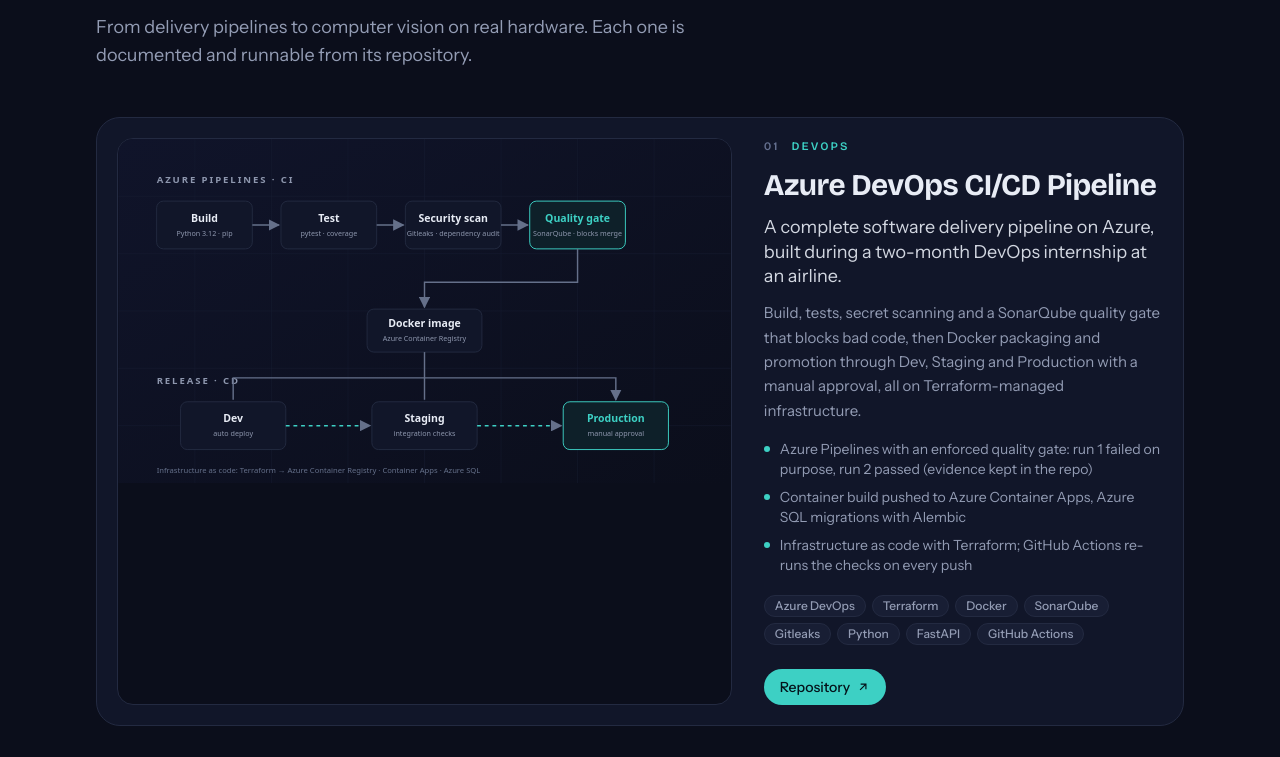
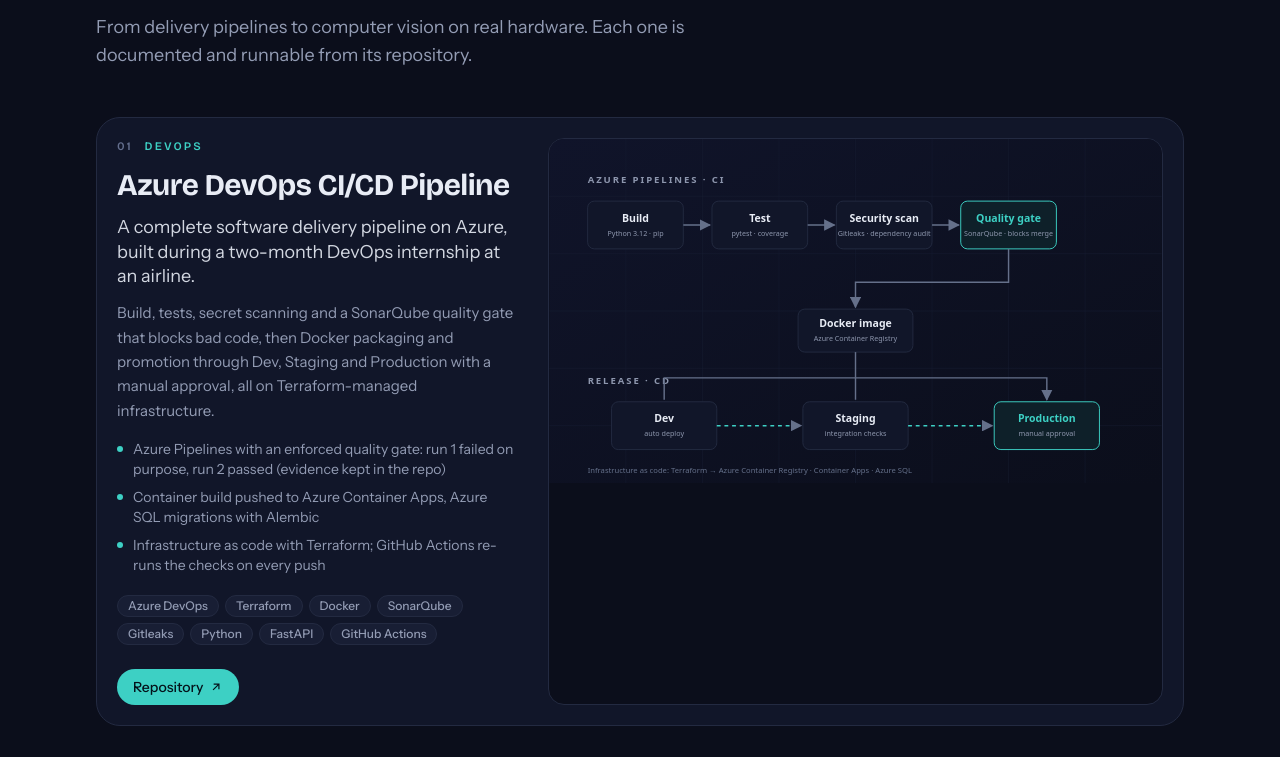
Before and after one commit to aziz-hizem/aziz-hizem.github.io, a React (Vite) app: page / in a window 1280 px wide. Shown: the part 920-1677 px from the top of the page. Built offline with nearby package versions, Linux system fonts and the light colour scheme.

Commit message:
Start the project cards with the text on the left

```diff
--- a/src/components/Featured.jsx
+++ b/src/components/Featured.jsx
@@ -2,7 +2,8 @@
 import { Accented, LinkButton, Section, Tag } from './ui'
 
 function ProjectCard({ project, index }) {
-  const flip = index % 2 === 1
+  // Project 1 has its text on the left and the image on the right, then it alternates.
+  const flip = index % 2 === 0
   const num = String(index + 1).padStart(2, '0')
   return (
     <article className="card reveal grid gap-6 rounded-3xl border border-line bg-surface p-4 sm:p-5 lg:grid-cols-5 lg:gap-8">
```
